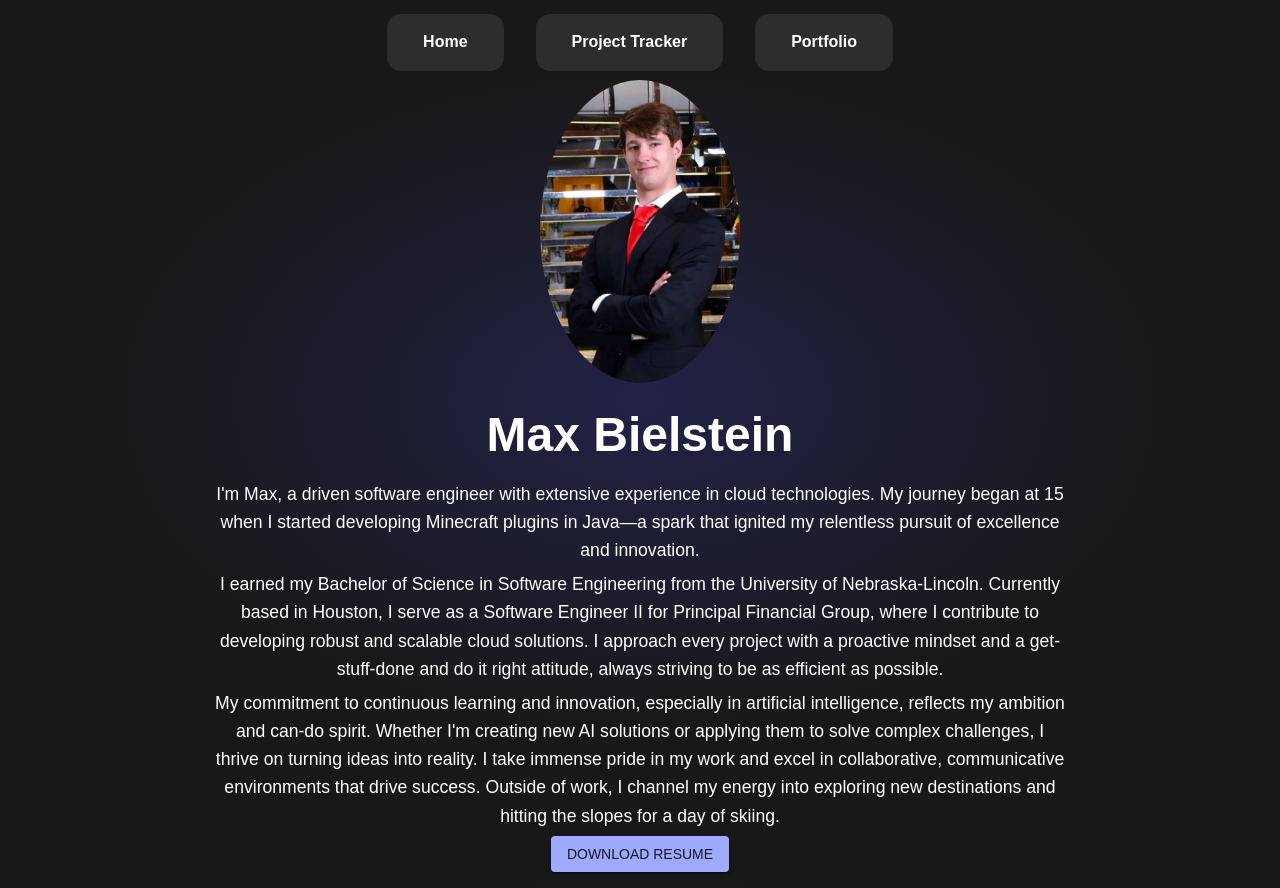
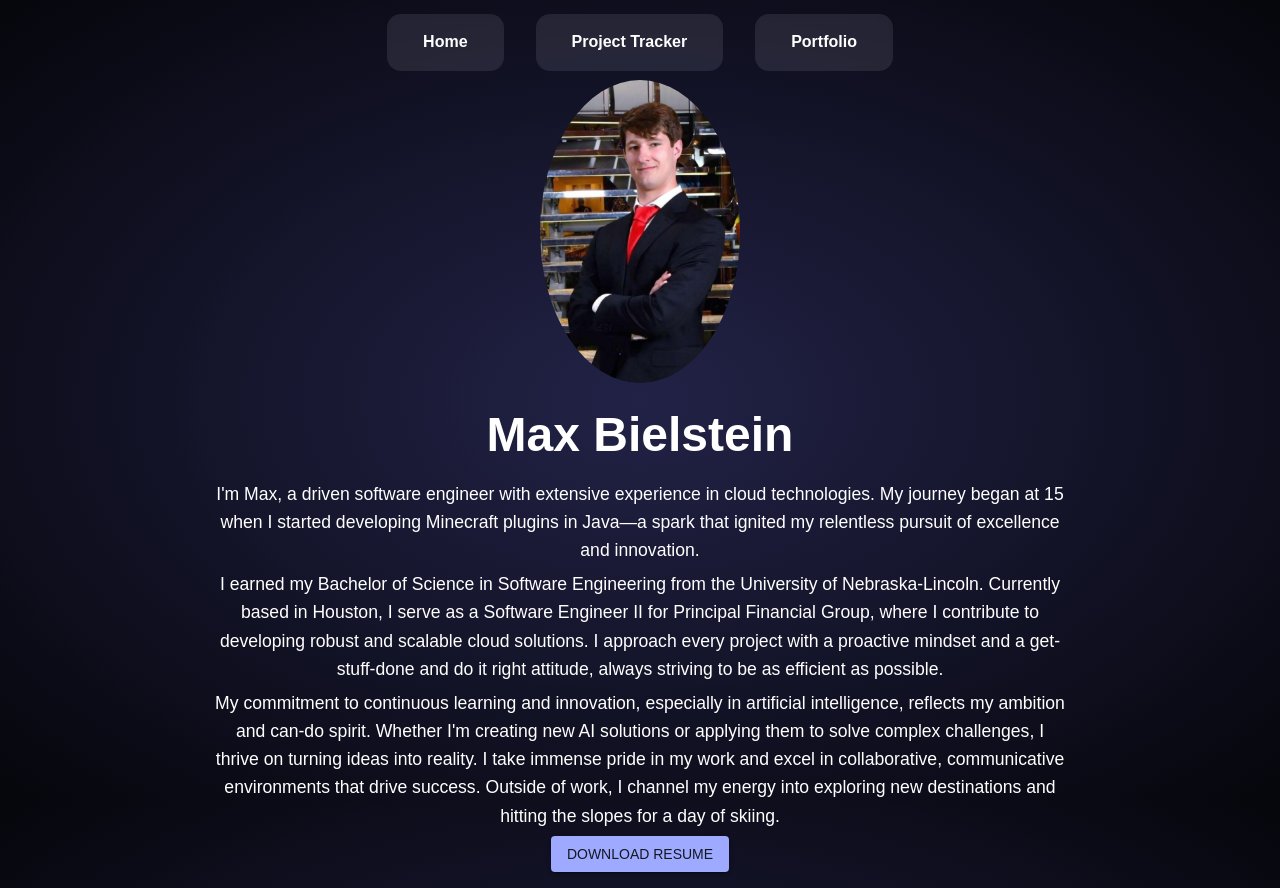
Before and after one commit to MaxBielstein/Website, a React (Create React App) app: page / in a window 1280 px wide. Built offline with nearby package versions, Linux system fonts and the light colour scheme.

Commit message:
Make background slightly brighter

```diff
--- a/src/theme.ts
+++ b/src/theme.ts
@@ -24,7 +24,7 @@ export const theme = createTheme({
         ],
         body: {
           margin: 0,
-          background: 'radial-gradient(ellipse at center, rgba(34, 34, 71, 1) 0%, #181818ff 60%)',
+          background: 'radial-gradient(ellipse at center, rgba(34, 34, 71, 1) 0%, #000000ff 120%)',
           backgroundAttachment: 'fixed',
           backgroundRepeat: 'no-repeat',
           color: '#ffffff',
```
